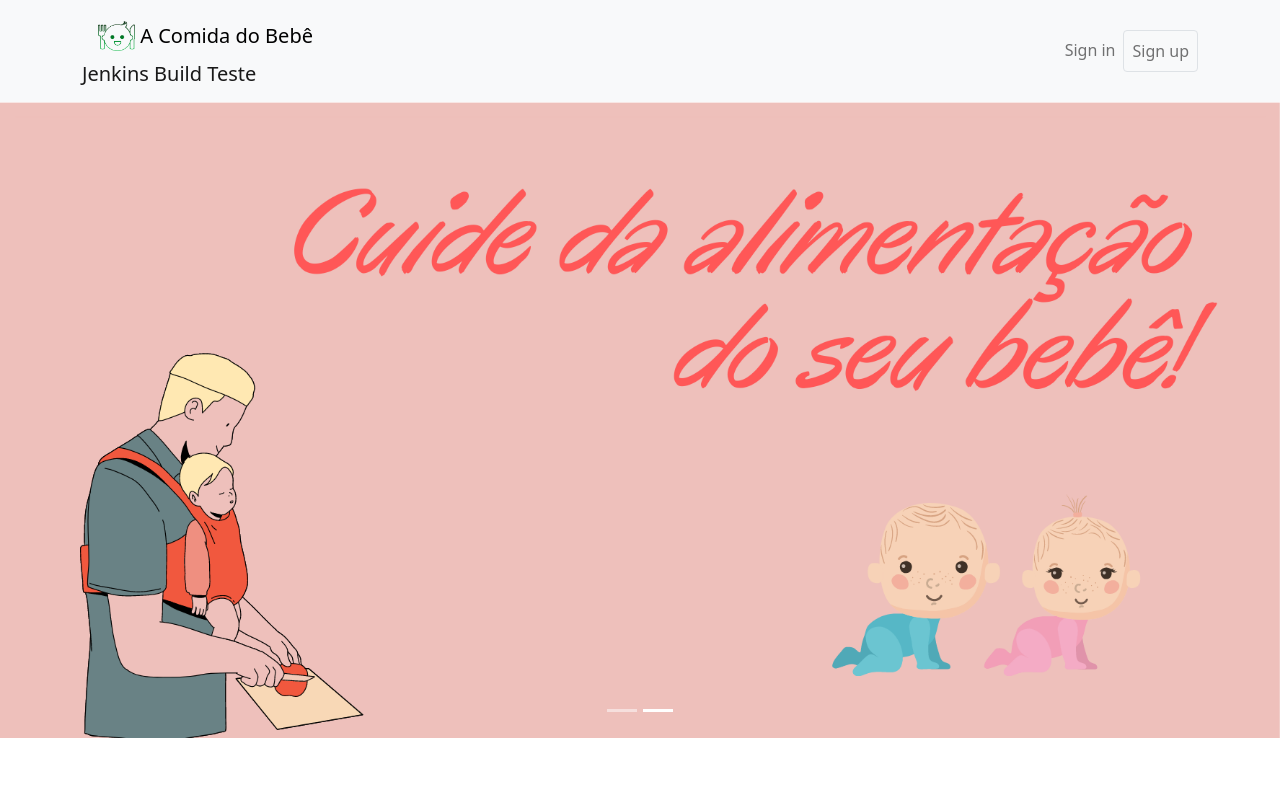
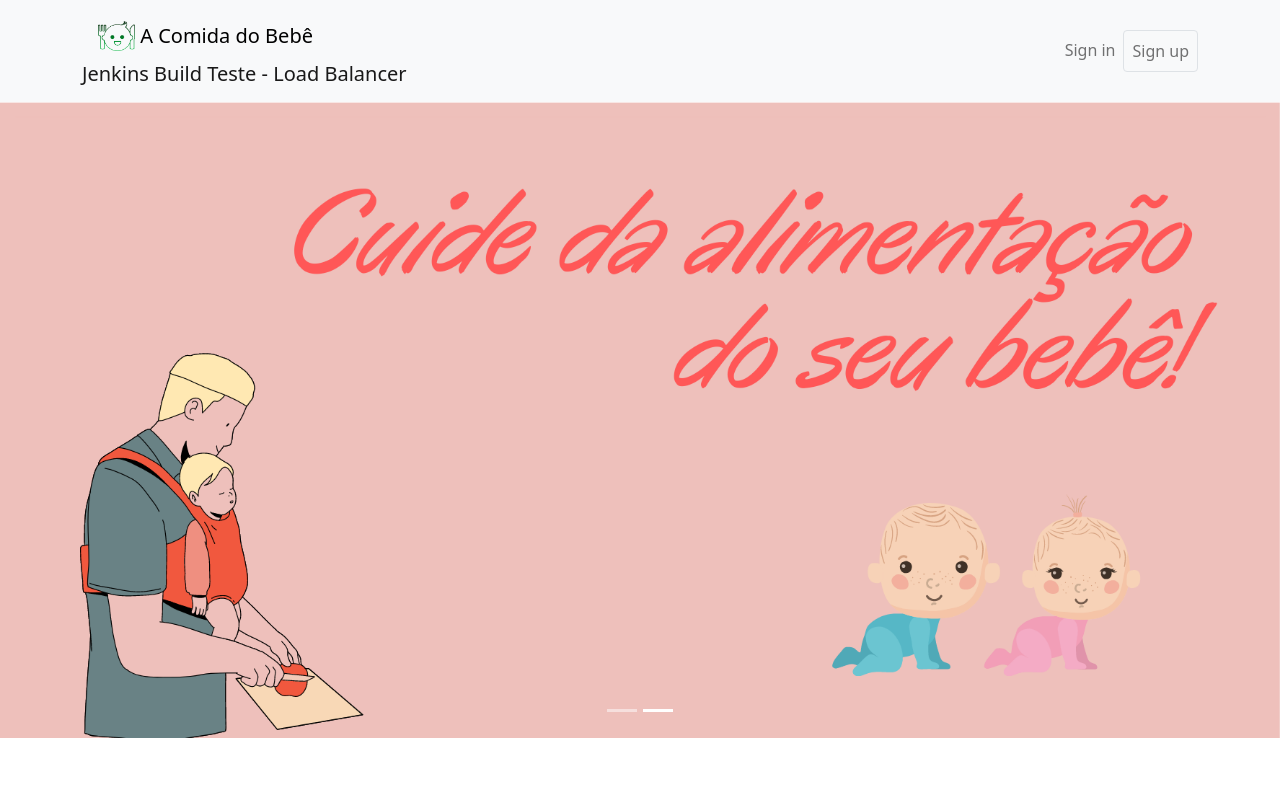
Before and after one commit to rhavymaia/acomidadobebe-landingpage, a React (Create React App) app: page / in a window 1280 px wide. Shown: the top 800 px of the page. Built offline with nearby package versions, Linux system fonts and the light colour scheme.

Commit message:
Build Teste - Load Balancer

```diff
--- a/src/components/Header.jsx
+++ b/src/components/Header.jsx
@@ -11,7 +11,7 @@ export default function Header() {
         <Container>
           <Navbar.Brand>
             <Logo />
-            Jenkins Build Teste
+            Jenkins Build Teste - Load Balancer
           </Navbar.Brand>
 
           <Navbar.Toggle aria-controls="basic-navbar-nav" />
```
